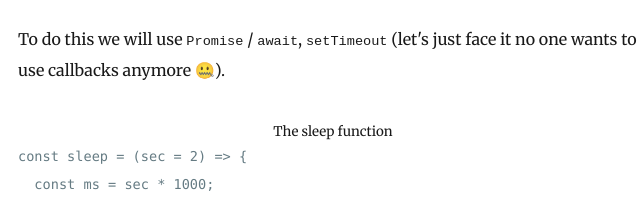
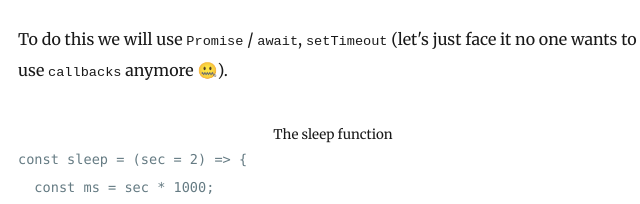
Before and after one commit to tsl143/itsopensource, a Gatsby site: page /sleep-function-in-javascript/ in a window 1280 px wide. Shown: the part 351-555 px from the top of the page, 307-947 px from the left. Built offline with nearby package versions, Linux system fonts and the light colour scheme; Gatsby itself is replaced by a stand-in of ours; some packages are replaced by stand-ins of ours; code samples lack their colours.

Commit message:
Update content/blog/sleep-function-in-javascript/index.md

```diff
--- a/content/blog/sleep-function-in-javascript/index.md
+++ b/content/blog/sleep-function-in-javascript/index.md
@@ -10,7 +10,7 @@ author: trishul
 
 There are times while writing javascript, when we might want to halt the execution of Javascript for small period say 2 seconds. May be while writing test cases, or avoiding race condition, etc. Javascript provides (natively) no way to do this, but we can write our own `sleep` function.
 
-To do this we will use `Promise` / `await`, `setTimeout` (let's just face it no one wants to use callbacks anymore 🤐).
+To do this we will use `Promise` / `await`, `setTimeout` (let's just face it no one wants to use `callbacks` anymore 🤐).
 
 <center><sub>The sleep function</sub></center>
 
```
